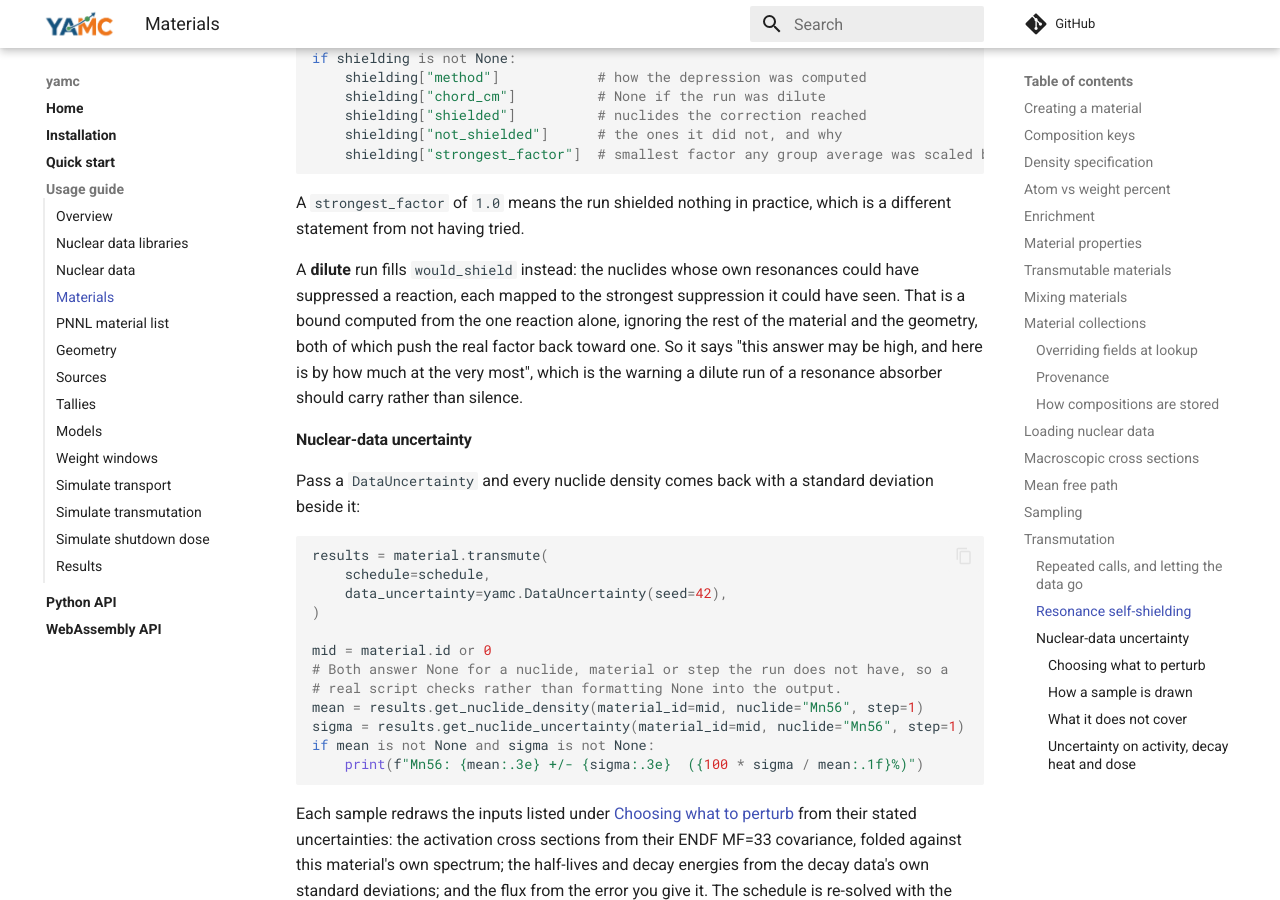
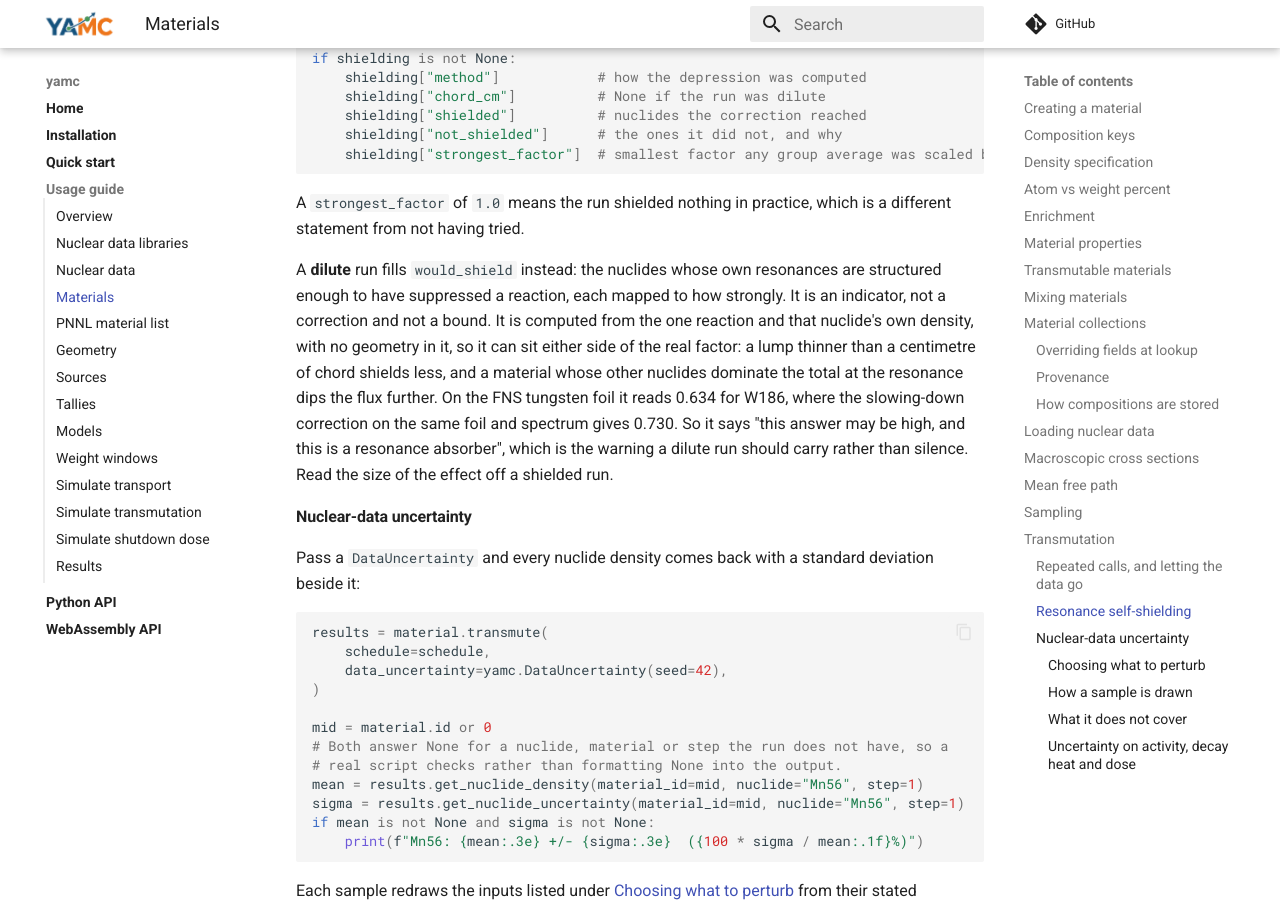
Before and after one commit to fusion-neutronics/yamc, an MkDocs documentation site: the page built from docs/materials.md, in a window 1280 px wide and 900 px high, scrolled down 9710 px. Built offline with MkDocs 1.6.1 and Material for MkDocs 9.7.7, drawn with Linux system fonts in a browser that asks for light colours; comment, search, counter and statistics services are not loaded.

Commit message:
Call would_shield an indicator, not a bound
The paragraph called would_shield a bound, "by how much at the very most".
Core's docstring, on main and in the pinned 0.13.0, says it is an indicator
that is neither a correction nor a bound and can sit either side of the real
factor: it uses one reaction and that nuclide's own density with no geometry.
On the FNS tungsten foil it reads 0.634 for W186 where the slowing-down
correction gives 0.730. The page now says that, and points at a shielded run
for the size of the effect.

```diff
--- a/docs/materials.md
+++ b/docs/materials.md
@@ -471,12 +471,16 @@ A ``strongest_factor`` of ``1.0`` means the run shielded nothing in practice,
 which is a different statement from not having tried.
 
 A **dilute** run fills ``would_shield`` instead: the nuclides whose own resonances
-could have suppressed a reaction, each mapped to the strongest suppression it
-could have seen. That is a bound computed from the one reaction alone, ignoring
-the rest of the material and the geometry, both of which push the real factor back
-toward one. So it says "this answer may be high, and here is by how much at the
-very most", which is the warning a dilute run of a resonance absorber should carry
-rather than silence.
+are structured enough to have suppressed a reaction, each mapped to how strongly.
+It is an indicator, not a correction and not a bound. It is computed from the one
+reaction and that nuclide's own density, with no geometry in it, so it can sit
+either side of the real factor: a lump thinner than a centimetre of chord shields
+less, and a material whose other nuclides dominate the total at the resonance dips
+the flux further. On the FNS tungsten foil it reads 0.634 for W186, where the
+slowing-down correction on the same foil and spectrum gives 0.730. So it says
+"this answer may be high, and this is a resonance absorber", which is the warning
+a dilute run should carry rather than silence. Read the size of the effect off a
+shielded run.
 
 #### Nuclear-data uncertainty
 
```
